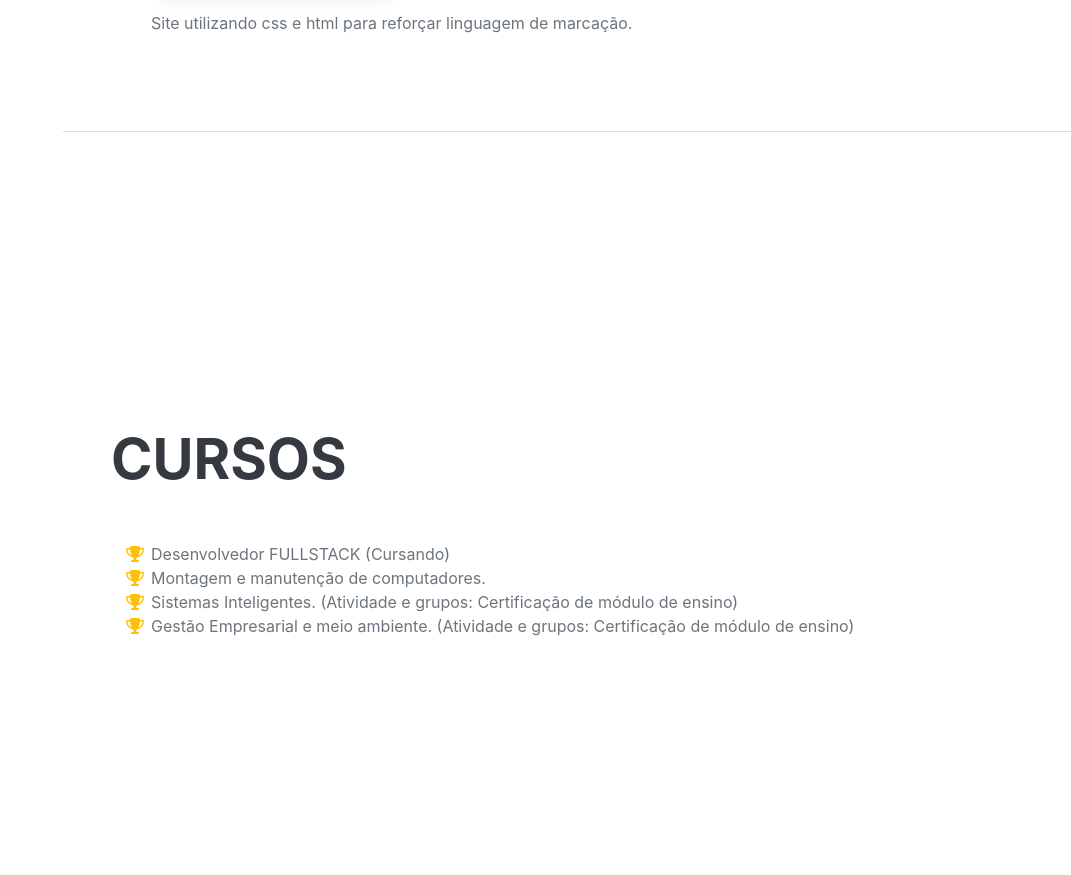
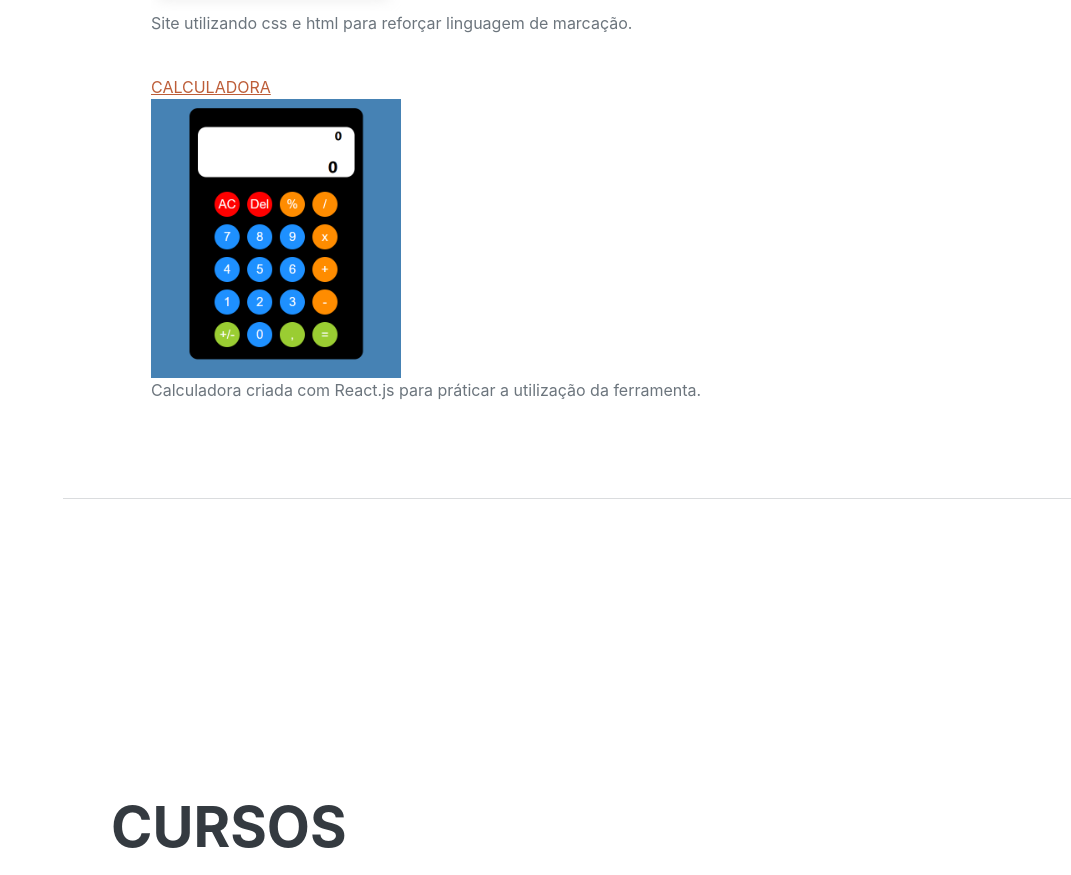
Before and after one commit to luizmarcelolm/Portfolio, a plain HTML site: page index.html in a window 1280 px wide. Shown: the part 7249-8124 px from the top of the page, without its empty margins (209-1280 px from the left). Drawn offline with nearby package versions, Linux system fonts and the light colour scheme; a web font is replaced by a local one.

Commit message:
alteração  de novo projeto

```diff
--- a/index.html
+++ b/index.html
@@ -222,7 +222,13 @@
                         <a href="https://luizmarcelolm.github.io/Projeto_portifolio_lm/">SITE PESSOAL</a><br>
                         <img class="img_projetos" src="assets/img/site.png"/></span>
                         <p>Site utilizando css e html para reforçar linguagem de marcação. </p>
+                    </li><br>
+                    <li>
+                        <a href="https://calculadora-luizmarcelolm.vercel.app/">CALCULADORA</a><br>
+                        <img class="img_projetos" src="assets/img/calculadora.png"/></span>
+                        <p>Calculadora criada com React.js para práticar a utilização da ferramenta. </p>
                     </li>
+
                 </ul>
             </div>
         </section>
```
Also changed, not shown: assets/img/calculadora.png (added).
